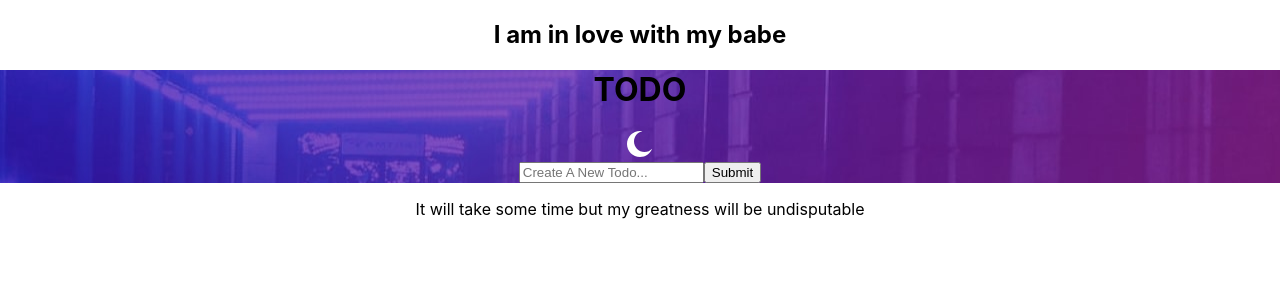
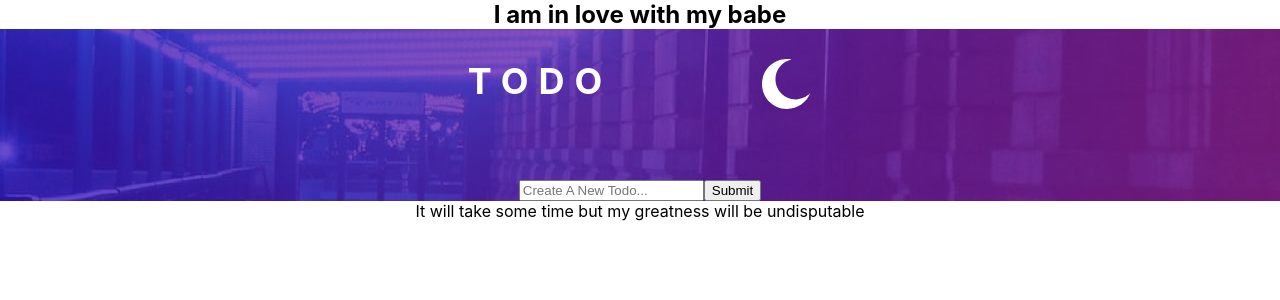
Before and after one commit to Opeyimika-sudo/todolist-react, a React (Create React App) app: page / in a window 1280 px wide. Shown: the top 300 px of the page. Built offline with nearby package versions, Linux system fonts and the light colour scheme.

Commit message:
style: style the Header section

```diff
--- a/src/App.css
+++ b/src/App.css
@@ -2,37 +2,28 @@
   text-align: center;
 }
 
-.App-logo {
-  height: 40vmin;
-  pointer-events: none;
+* {
+  margin: 0;
 }
 
-@media (prefers-reduced-motion: no-preference) {
-  .App-logo {
-    animation: App-logo-spin infinite 20s linear;
-  }
+#header-info{
+  height: 150px;
+  display: flex;
+  justify-content: center;
+  gap: 150px;
+  align-content: center;
 }
 
-.App-header {
-  background-color: #282c34;
-  min-height: 100vh;
-  display: flex;
-  flex-direction: column;
-  align-items: center;
-  justify-content: center;
-  font-size: calc(10px + 2vmin);
-  color: white;
+#header-title{
+  letter-spacing: 10px;
+  font-weight: 700;
+  font-size: 36px;
+  margin: 30px 0;
+  color: #fff;
 }
 
-.App-link {
-  color: #61dafb;
+#toggle-icon{
+  width: 50px;
+  height: 50px;
+  margin: 30px 0;
 }
-
-@keyframes App-logo-spin {
-  from {
-    transform: rotate(0deg);
-  }
-  to {
-    transform: rotate(360deg);
-  }
-}
```
